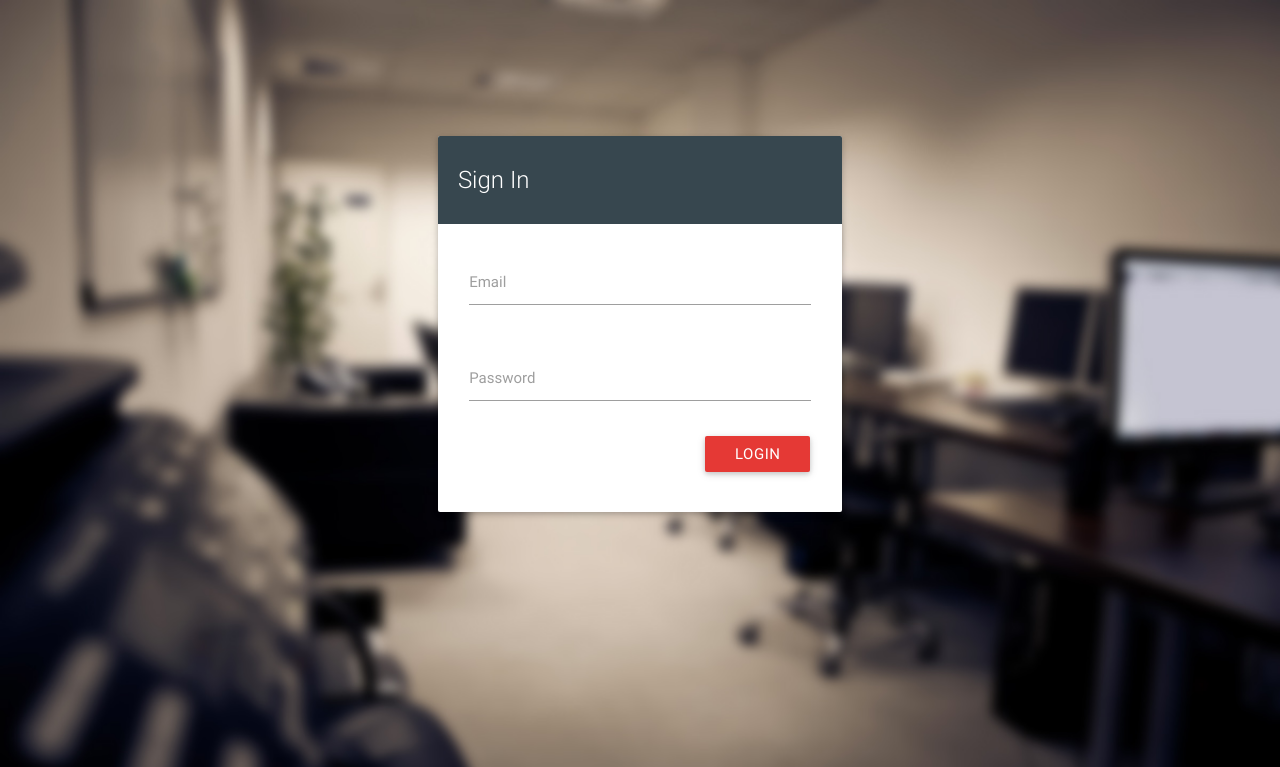
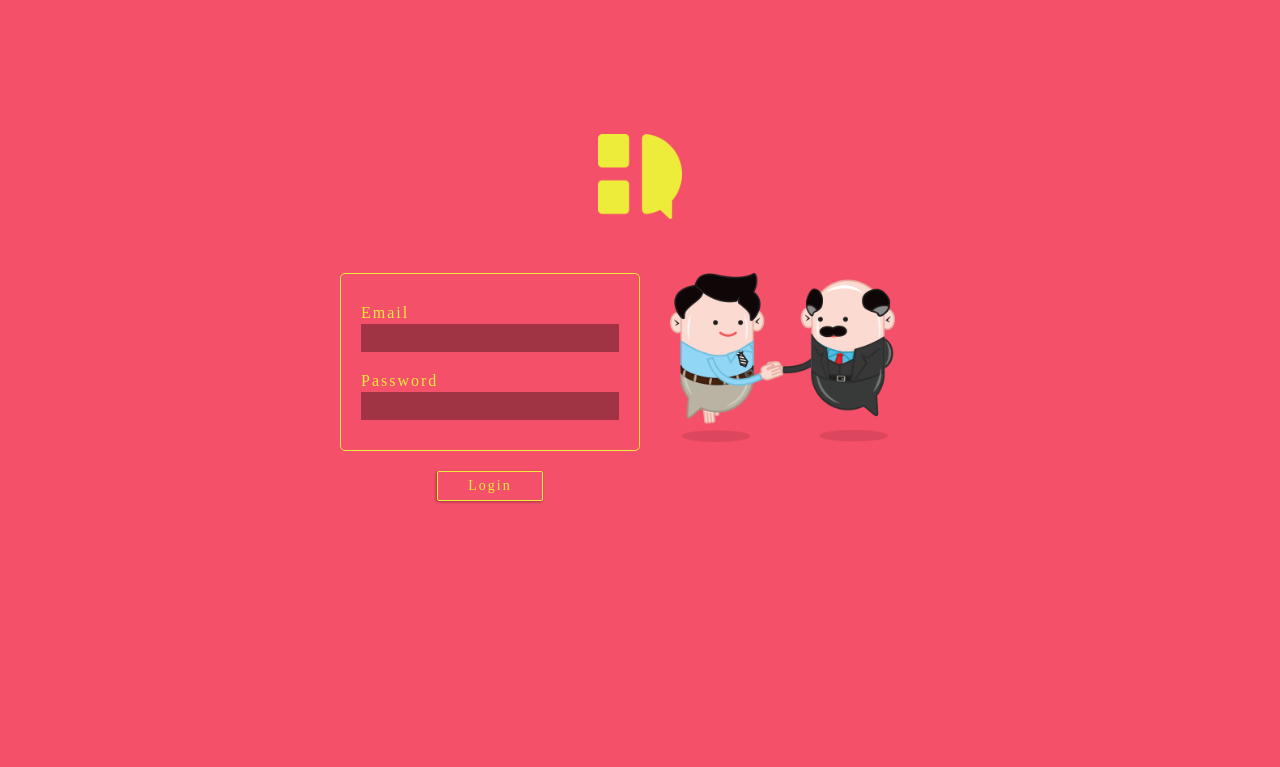
Before and after one commit to WohligTechnology/newhq, a CodeIgniter app: page /hq/index.php/login/index in a window 1280 px wide. Shown: the top 767 px of the page. Run offline with CodeIgniter, Linux system fonts and the light colour scheme; some libraries are stand-ins or nearby versions; some web fonts are replaced.

Commit message:
Login Page Matched

```diff
--- a/application/views/login.php
+++ b/application/views/login.php
@@ -8,39 +8,88 @@
   <meta name="author" content="Wohlig">
   <title>HQ</title>
   <link rel="shortcut icon" href="<?php echo base_url('assets').'/';?>img/favicon.png" type="image/png" />
-  <link rel="stylesheet" href="https://cdnjs.cloudflare.com/ajax/libs/materialize/0.97.1/css/materialize.min.css">
+  <!-- <link rel="stylesheet" href="https://cdnjs.cloudflare.com/ajax/libs/materialize/0.97.1/css/materialize.min.css"> -->
 
   <style>
+    @font-face {
+        font-family: "Walkway Rounded";
+        src: url('<?php echo base_url('assets').'/';?>fonts/Walkwayrounded.ttf');
+        font-style: normal;
+    }
     body {
-      background-image: url('<?php echo base_url('assets/img/background.jpg'); ?>');
-      background-position: top center;
-      background-size: cover;
-      background-repeat: no-repeat;
+      font-family: 'Walkway Rounded';
+      background-color: #F55069;
+      -webkit-font-smoothing: antialiased;
     }
-    /* label focus color */
-
-    a,
-    .input-field input[type=email]:focus:not([readonly]) + label,
-    .input-field input[type=password]:focus:not([readonly]) + label {
-      color: #546e7a;
-    }
-    /* label underline focus color */
-
-    .input-field input[type=email]:focus:not([readonly]),
-    .input-field input[type=password]:focus:not([readonly]) {
-      border-bottom: 1px solid #e53935;
-      box-shadow: 0 1px 0 0 #e53935;
-    }
-
     .padding-top {
       padding-top: 10%;
     }
-
-    @media only screen and (max-width: 1050px) {
-      body {
-        background-position: top center;
-        background-size: auto;
-      }
+    .text-center {
+      text-align: center;
+    }
+    .container {
+      max-width: 600px;
+      margin: 0 auto;
+    }
+    .row {
+      display: flex;
+    }
+    .col {
+      flex: 1;
+    }
+    .border-box {
+      border: 1px solid #EEEC3B;
+      border-radius: 5px;
+      max-width: 300px;
+      margin: 0 auto;
+      padding: 30px 20px;
+    }
+    .input-box+.input-box {
+      margin-top: 20px;
+    }
+    .input-box input {
+      background-color: rgba(0, 0, 0, 0.35);
+      border: none;
+      width: 100%;
+      box-sizing: border-box;
+      padding: 6px 10px;
+      outline: none;
+      color: #EEEC3B;
+      font-size: 14px;
+    }
+    .input-box label {
+      color: #EEEC3B;
+      letter-spacing: 2px;
+      display: block;
+      margin-bottom: 2px;
+    }
+    .custom-btn {
+      border: 1px solid #EEEC3B;
+      background-color: #F55069;
+      color: #EEEC3B;
+      border-radius: 2px;
+      padding: 6px 30px;
+      font-size: 14px;
+      margin-top: 20px;
+      cursor: pointer;
+      outline: none;
+      font-family: inherit;
+      letter-spacing: 2px;
+      box-shadow: -1px 1px 3px rgba(0, 0, 0, 0.35)
+    }
+    .custom-btn:hover {
+      background-color: #DE3D56;
+    }
+    .logo {
+      margin-bottom: 50px;
+    }
+    .logo img {
+      width: 14%;
+    }
+    .guys {
+      width: 75%;
+      margin-left: 30px;
+      max-width: 100%;
     }
   </style>
 
@@ -52,71 +101,39 @@
 
 <body>
   <div class="padding-top">
-    <!--
-        <div style="text-align:center; color: #fff; font-size: 38px">
-            <span>Business</span><span style="color:#f13232">App</span>
-        </div>
--->
+      <form method="post" action="<?php echo site_url('login/validate') ;?>">
 
-    <div class="row">
-      <form class="col s12 offset-s0 m6 offset-m3 l4 offset-l4" method="post" action="<?php echo site_url('login/validate') ;?>">
-        <div class="card">
+        <div class="container">
+          <div class="text-center logo">
+            <img src="<?php echo base_url('assets').'/';?>img/logo-hq.png" alt="" />
+          </div>
+          <div class="row">
+            <div class="col">
+              <div class="border-box">
 
-          <!--
+                <div class="input-box">
+                  <label for="email">Email</label>
+                  <input id="email" type="email" name="username">
+                </div>
 
-                        <div class="form-group">
-                            <div class="input-group">
-                                <div class="input-group-addon"><i class="fa fa-user"></i></div>
-                                <input type="text" class="form-control" name="username" placeholder="Username">
-                            </div>
-                        </div>
-                        <div class="form-group">
-                            <div class="input-group">
-                                <div class="input-group-addon"><i class="fa fa-asterisk"></i></div>
-                                <input type="password" class="form-control" name="password" placeholder="Password">
-                            </div>
-                        </div>
-                        <div class="row">
-                            <div class="col-xs-8 text-left checkbox">
-                            </div>
-                            <div class="col-xs-4">
-                                <div class="form-group text-right">
-                                <button class="btn btn-success text-uppercase" type="submit">Sign In</button>
-                                </div>
-                            </div>
-                        </div>
+                <div class="input-box">
+                  <label for="email">Password</label>
+                  <input id="password" type="password" name="password">
+                </div>
+              </div>
 
--->
-          <div class="blue-grey darken-3">
-            <div class="card-content white-text">
-              <span class="card-title">Sign In</span>
+              <div class="text-center">
+                <button class="custom-btn">Login</button>
+              </div>
+            </div>
+            <div class="col">
+              <img src="<?php echo base_url('assets').'/';?>img/login-guys.png" alt="" class="guys"/>
             </div>
           </div>
+        </div>
 
-          <div class="card-content">
-            <div class="row">
-              <div class="input-field col s12">
-                <input id="email" type="email" name="username" class="validate">
-                <label for="email">Email</label>
-              </div>
-            </div>
-            <div class="row">
-              <div class="input-field col s12">
-                <input id="password" type="password" name="password" class="validate">
-                <label for="password">Password</label>
-              </div>
-            </div>
-            <div class="row">
-              <div class="col s12">
-                <button class="btn waves-effect waves-light red darken-1 right" type="submit">Login</button>
-                <!--                                <a href="">Forgot password?</a>-->
-              </div>
-            </div>
-          </div>
+      </form>
 
-        </div>
-      </form>
-    </div>
   </div>
 
   <script src="https://ajax.googleapis.com/ajax/libs/jquery/1.11.3/jquery.min.js"></script>
```
Also changed, not shown: assets/img/login-guys.png (added), assets/img/logo-hq.png (added).
